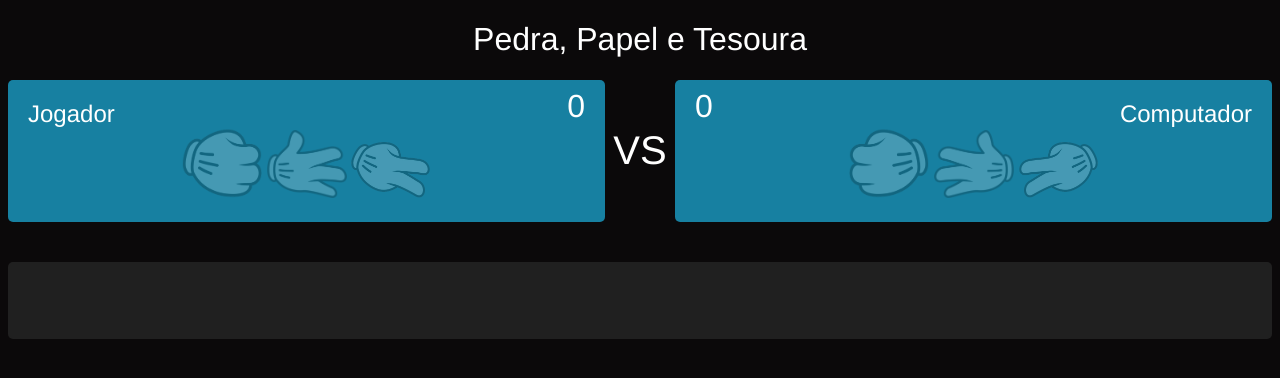
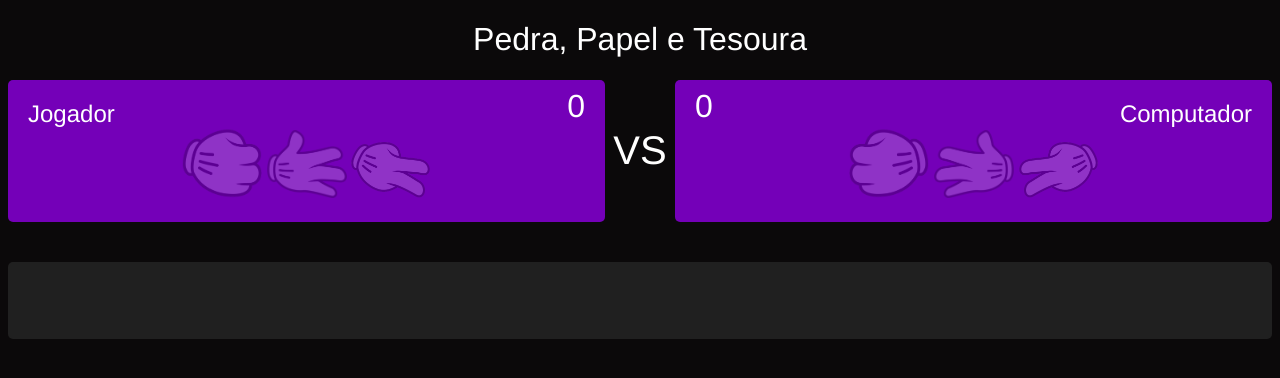
Before and after one commit to JeffR99/jo-ken-po, a plain HTML site: page index.html in a window 1280 px wide. Drawn offline with Linux system fonts and the light colour scheme.

Commit message:
Update index.html

```diff
--- a/index.html
+++ b/index.html
@@ -35,12 +35,12 @@
 
 	#jogador
 	{
-		background-color: #1780a1;
+		background-color: #7400b8;
 	}
 
 	#computador
 	{
-		background-color: #1780a1;
+		background-color: #7400b8;
 	}
 
 
```
